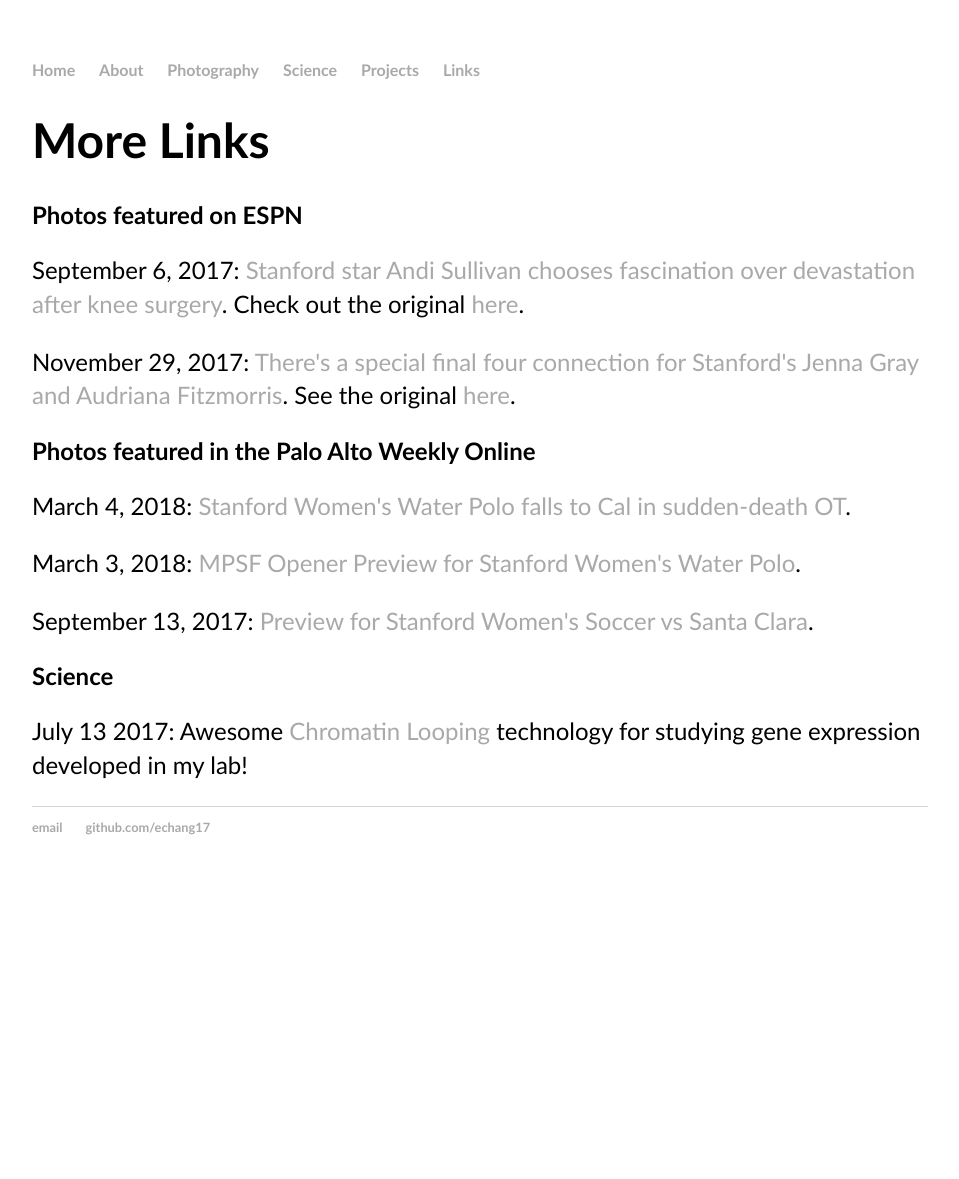
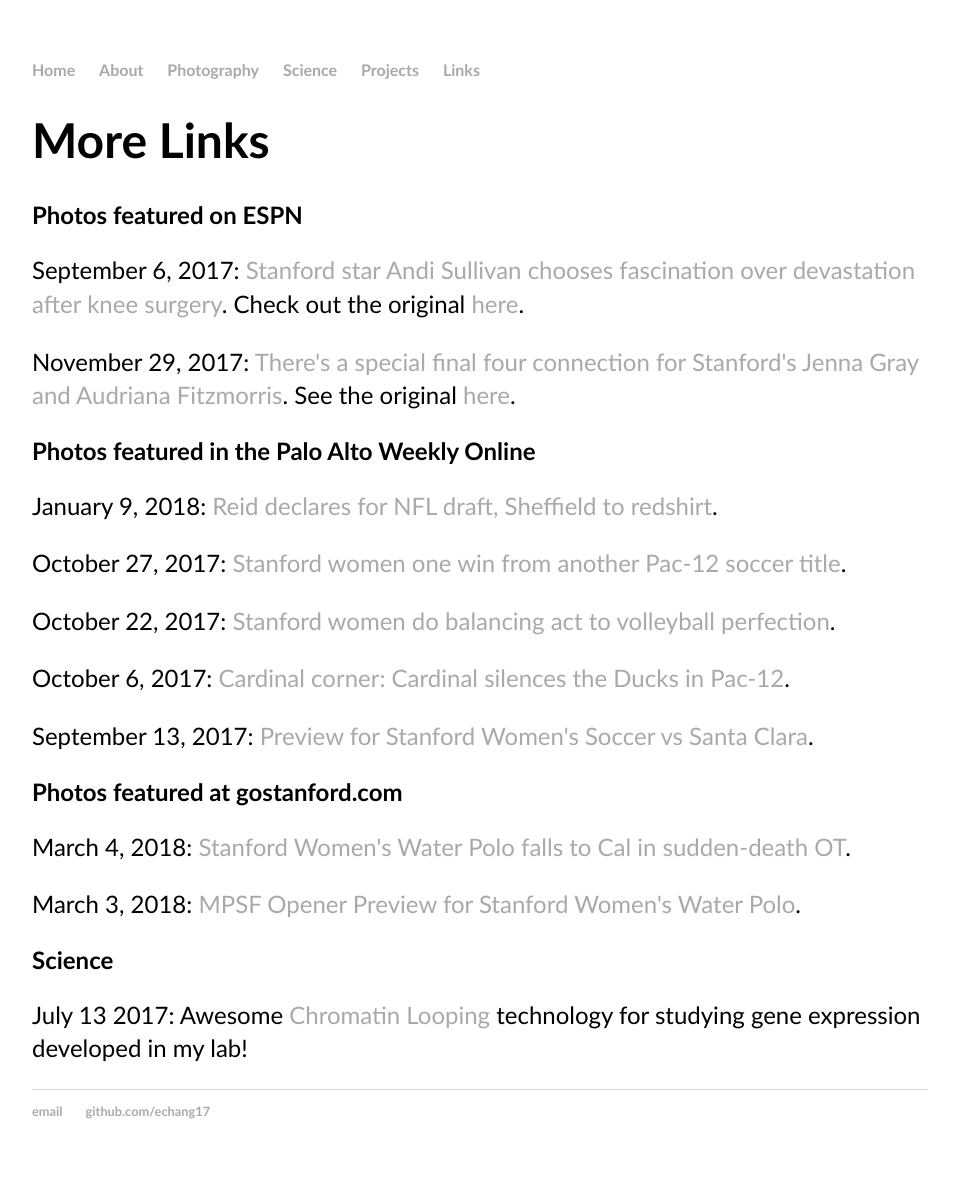
Before and after one commit to echang17/echang17.github.io, a Jekyll site: the page built from links/index.html, in a window 1280 px wide. Shown: the whole page, without its empty margins (160-1119 px from the left). Built offline with Jekyll 4.4.1, drawn with Linux system fonts in a browser that asks for light colours; before the commit the page ends 900 px from its top, so only the background shows below that.

Commit message:
Update index.html

```diff
--- a/links/index.html
+++ b/links/index.html
@@ -9,9 +9,16 @@ title: More Links
     <p>November 29, 2017: <a href="http://www.espn.com/espnw/sports/article/21607808/stanford-cardinal-volleyball-stars-jenna-gray-audriana-fitzmorris-hope-get-chance-make-hometown-proud-final-four">There's a special final four connection for Stanford's Jenna Gray and Audriana Fitzmorris</a>. See the original <a href="https://isiphotos.photoshelter.com/image?&_bqG=379&_bqH=eJwzcnb2yw2psMzLd0oNqKxIDjNOzTTKzTV1Tc63MjcwsTI0MABhIOkZ7xLsbJuarAZmxDv6udiWANnB_kEhti6OIa5Admiwa1C8p4ttKEiDa1aAeap_Wnayp4lavKNziG1xamJRcoaaM0gFAFNHI2A-&GI_ID=">here</a>.
   <p></p>
   <h2>Photos featured in the Palo Alto Weekly Online</h2>
+    <p>January 9, 2018: <a href="https://paloaltoonline.com/news/2018/01/09/cardinal-corner-reid-declares-for-nfl-draft-sheffield-to-redshirt">Reid declares for NFL draft, Sheffield to redshirt</a>.
+    <p>October 27, 2017: <a href="https://www.paloaltoonline.com/news/2017/10/27/stanford-women-one-win-from-another-pac-12-soccer-title">Stanford women one win from another Pac-12 soccer title</a>.
+    <p>October 22, 2017: <a href="https://www.paloaltoonline.com/news/2017/10/22/stanford-women-do-balancing-act-to-volleyball-perfection">Stanford women do balancing act to volleyball perfection</a>.
+    <p>October 6, 2017: <a href="https://www.paloaltoonline.com/news/2017/10/06/cardinal-corner-cardinal-silences-the-ducks-in-pac-12-volleyball">Cardinal corner: Cardinal silences the Ducks in Pac-12</a>.
+    <p>September 13, 2017: <a href="https://www.paloaltoonline.com/news/2017/09/13/cardinal-broncos-ready-to-rock-stevens-stadium-sunday">Preview for Stanford Women's Soccer vs Santa Clara</a>.
+  <p></p>
+  <h2>Photos featured at gostanford.com</h2>
     <p>March 4, 2018: <a href="http://gostanford.com/news/2018/3/4/womens-water-polo-card-dealt-first-loss.aspx">Stanford Women's Water Polo falls to Cal in sudden-death OT</a>.
     <p>March 3, 2018: <a href="http://gostanford.com/news/2018/3/1/womens-water-polo-mpsf-opener.aspx">MPSF Opener Preview for Stanford Women's Water Polo</a>.
-    <p>September 13, 2017: <a href="https://www.paloaltoonline.com/news/2017/09/13/cardinal-broncos-ready-to-rock-stevens-stadium-sunday">Preview for Stanford Women's Soccer vs Santa Clara</a>.
+  <p></p>
   <h2>Science</h2>
   <p>July 13 2017: Awesome <a href"https://www.nature.com/articles/ncomms15993">Chromatin Looping</a> technology for studying gene expression developed in my lab!</p>
 </div>
```
